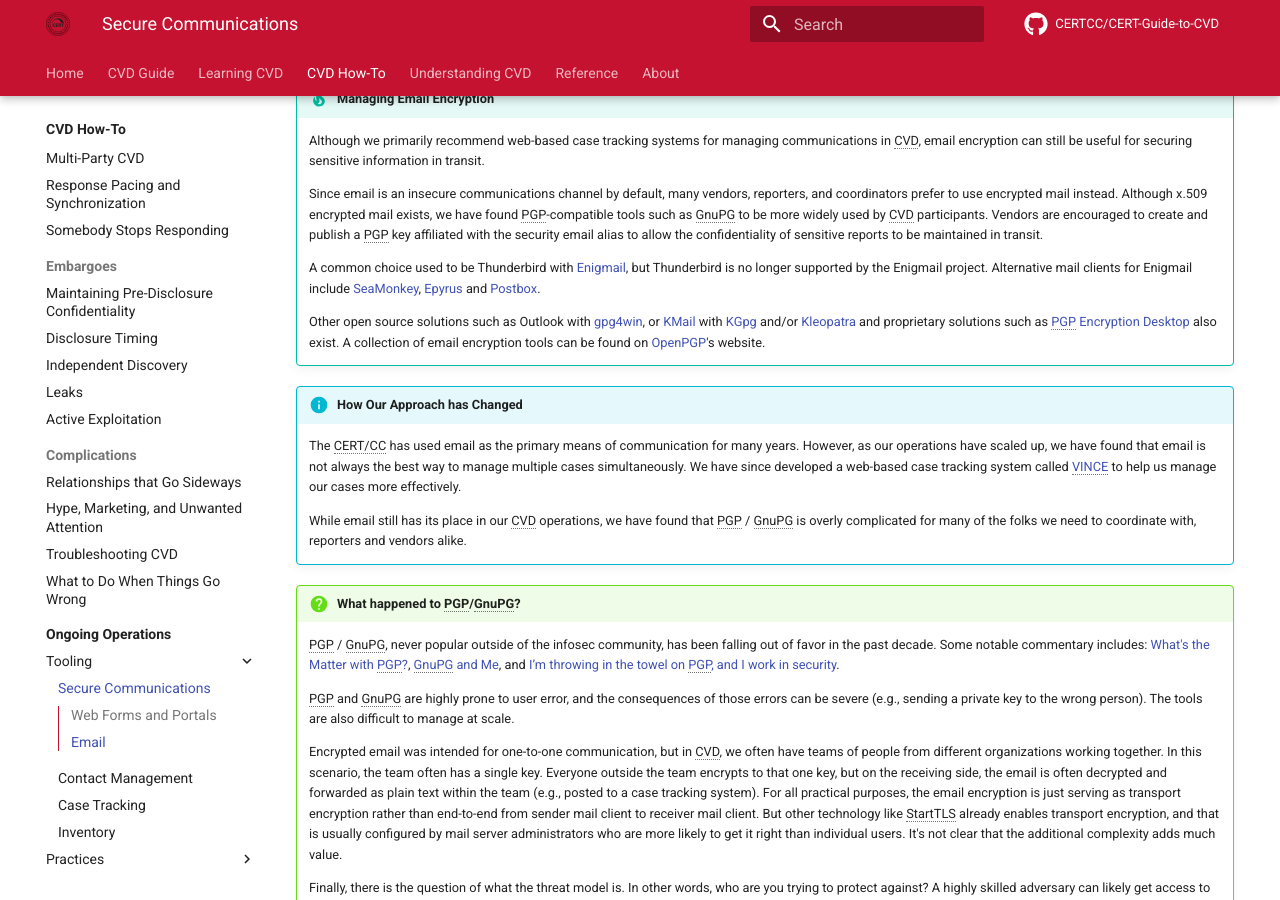
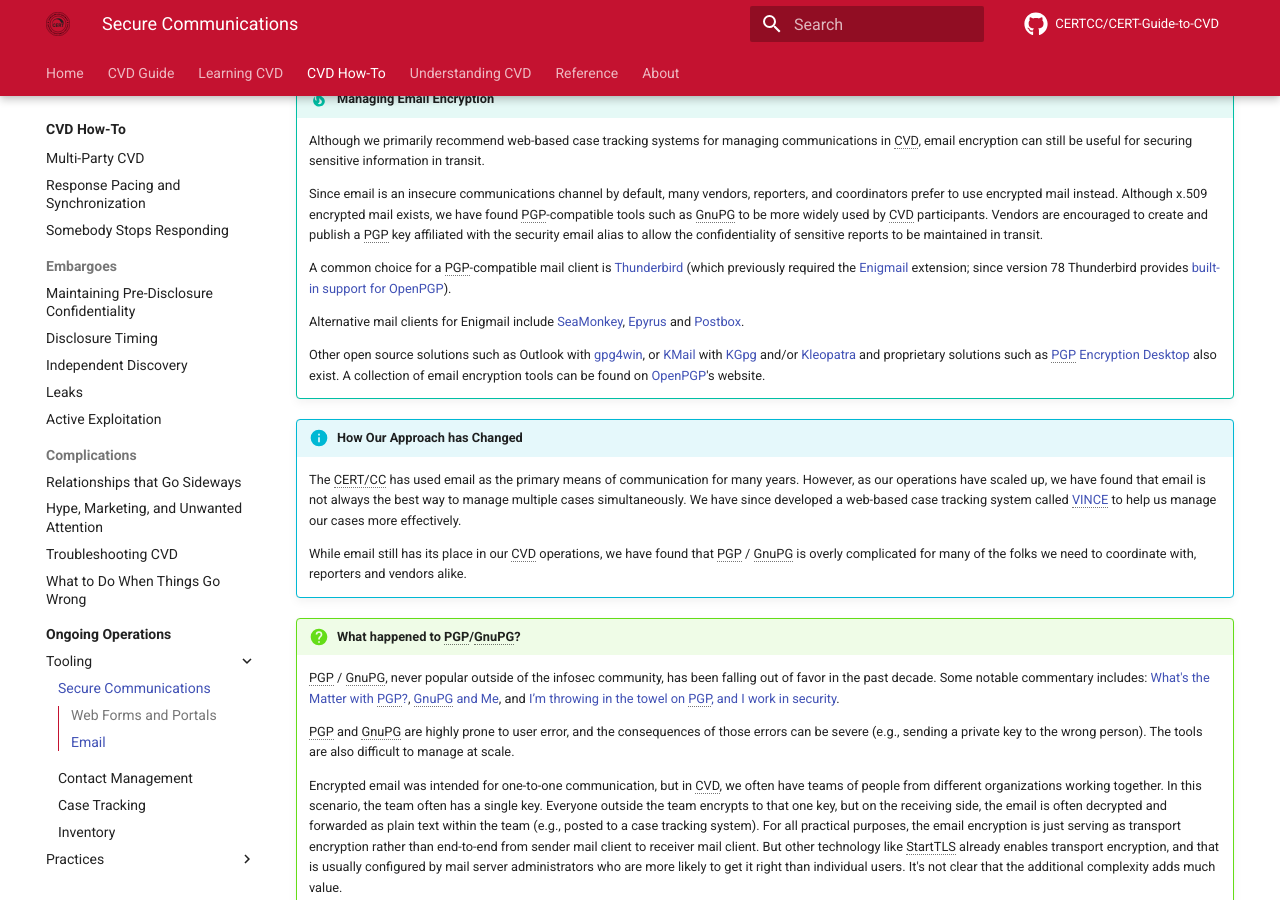
Before and after one commit to CERTCC/CERT-Guide-to-CVD, an MkDocs documentation site: the page built from docs/howto/operation/secure_comms.md, in a window 1280 px wide and 900 px high, scrolled down 2860 px. Built offline with MkDocs 1.6.1 and Material for MkDocs 9.7.7, drawn with Linux system fonts in a browser that asks for light colours; comment, search, counter and statistics services are not loaded.

Commit message:
Add Thunderbird's built-in support for OpenPGP

```diff
--- a/docs/howto/operation/secure_comms.md
+++ b/docs/howto/operation/secure_comms.md
@@ -166,8 +166,9 @@
     affiliated with the security email alias to allow the confidentiality of
     sensitive reports to be maintained in transit.
 
-    A common choice used to be Thunderbird with [Enigmail](https://enigmail.net/index.php/en/){:target="_blank"}, but
-    Thunderbird is no longer supported by the Enigmail project.
+    A common choice for a PGP-compatible mail client is [Thunderbird](https://www.thunderbird.net/){:target="_blank"} (which previously required the [Enigmail](https://enigmail.net/index.php/en/){:target="_blank"} extension;
+    since version 78 Thunderbird provides [built-in support for OpenPGP](https://www.thunderbird.net/en-US/thunderbird/78.2.1/releasenotes/){:target="_blank"}).
+
     Alternative mail clients for Enigmail include
     [SeaMonkey](https://seamonkey-project.org/){:target="_blank"},
     [Epyrus](http://www.epyrus.org/){:target="_blank"} and [Postbox](https://postbox-inc.com/){:target="_blank"}.
```
